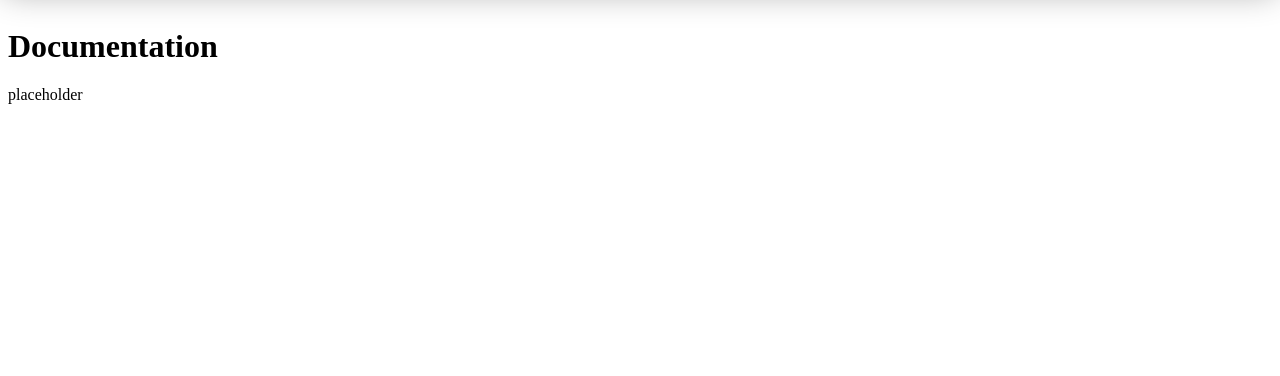
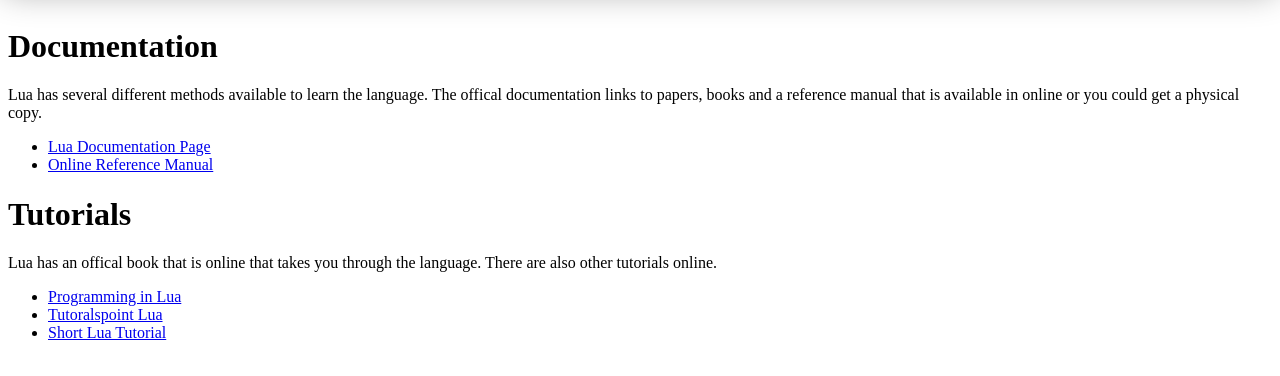
Before and after one commit to ZachCJ/CS354-LW-Salmon, a plain HTML site: page resources.html in a window 1280 px wide. Shown: the part 122-498 px from the top of the page. Drawn offline with Linux system fonts and the light colour scheme.

Commit message:
Updating some pages

```diff
--- a/resources.html
+++ b/resources.html
@@ -22,7 +22,24 @@
 </div>
 <div class="page-content">
     <h1>Documentation</h1>
-    <p>placeholder</p>
+    <p>Lua has several different methods available to learn the language.
+        The offical documentation links to papers, books and a reference manual that is available
+        in online or you could get a physical copy.
+    </p>
+    <sel>
+        <ul>
+            <li class="docLinks"><a href="https://www.lua.org/docs.html">Lua Documentation Page</a></li>
+            <li class="docLinks"><a href="https://www.lua.org/manual/5.4/">Online Reference Manual</a></li>
+        </ul>
+    </sel>
+    <h1>Tutorials</h1>
+    <p>Lua has an offical book that is online that takes you through the language. There are also other tutorials online.</p>
+    <ul>
+        <li class="docLinks"><a href="https://www.lua.org/pil/contents.html">Programming in Lua</a></li>
+        <li class="docLinks"><a href="https://www.tutorialspoint.com/lua/index.htm">Tutoralspoint Lua</a></li>
+        <li class="docLinks"><a href="https://dev.to/jd2r/the-lua-tutorial-544b">Short Lua Tutorial</a></li>
+
+    </ul>
 </div>
 </body>
 </html>
```
Also changed, not shown: why.html (+1 -2 lines).
